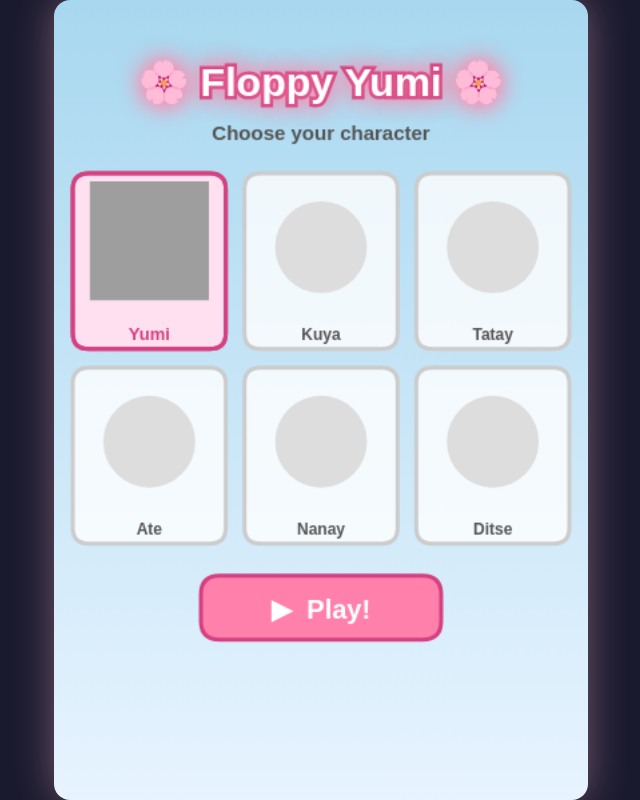
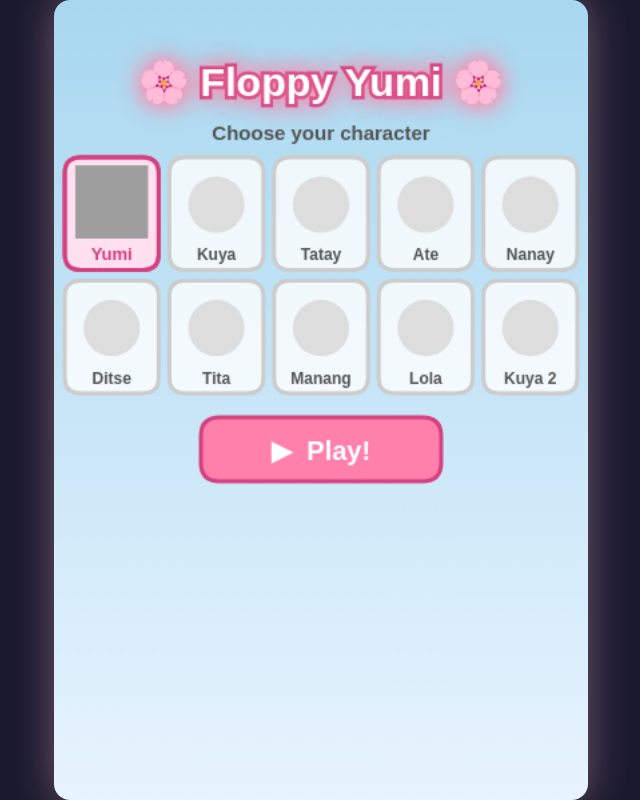
Before and after one commit to xxdarbxx/floppy-yumi, a plain HTML site: page index.html in a window 1280 px wide. Shown: the whole page, without its empty margins (319-959 px from the left). Drawn offline with Linux system fonts and the light colour scheme; animation ran at ten frames a second.

Commit message:
Add 4 more characters (total 10), switch to 5x2 grid layout

```diff
--- a/index.html
+++ b/index.html
@@ -40,6 +40,10 @@
   { file: 'char3.png', label: 'Ate' },
   { file: 'char4.png', label: 'Nanay' },
   { file: 'char5.png', label: 'Ditse' },
+  { file: 'char6.png', label: 'Tita' },
+  { file: 'char7.png', label: 'Manang' },
+  { file: 'char8.png', label: 'Lola' },
+  { file: 'char9.png', label: 'Kuya 2' },
 ];
 CHARACTERS.forEach(c => {
   c.img = new Image();
@@ -170,12 +174,12 @@
 
 // ── Character select screen ──────────────────────────────────
 // Layout: 3 columns × 2 rows
-const SEL_COLS = 3;
+const SEL_COLS = 5;
 const SEL_ROWS = 2;
-const SEL_PAD  = 14;
-const SEL_TOP  = 130;
+const SEL_PAD  = 8;
+const SEL_TOP  = 118;
 const CELL_W   = (canvas.width - SEL_PAD * (SEL_COLS + 1)) / SEL_COLS;
-const CELL_H   = CELL_W * 1.15;
+const CELL_H   = CELL_W * 1.2;
 
 function charCell(i) {
   const col = i % SEL_COLS;
```
